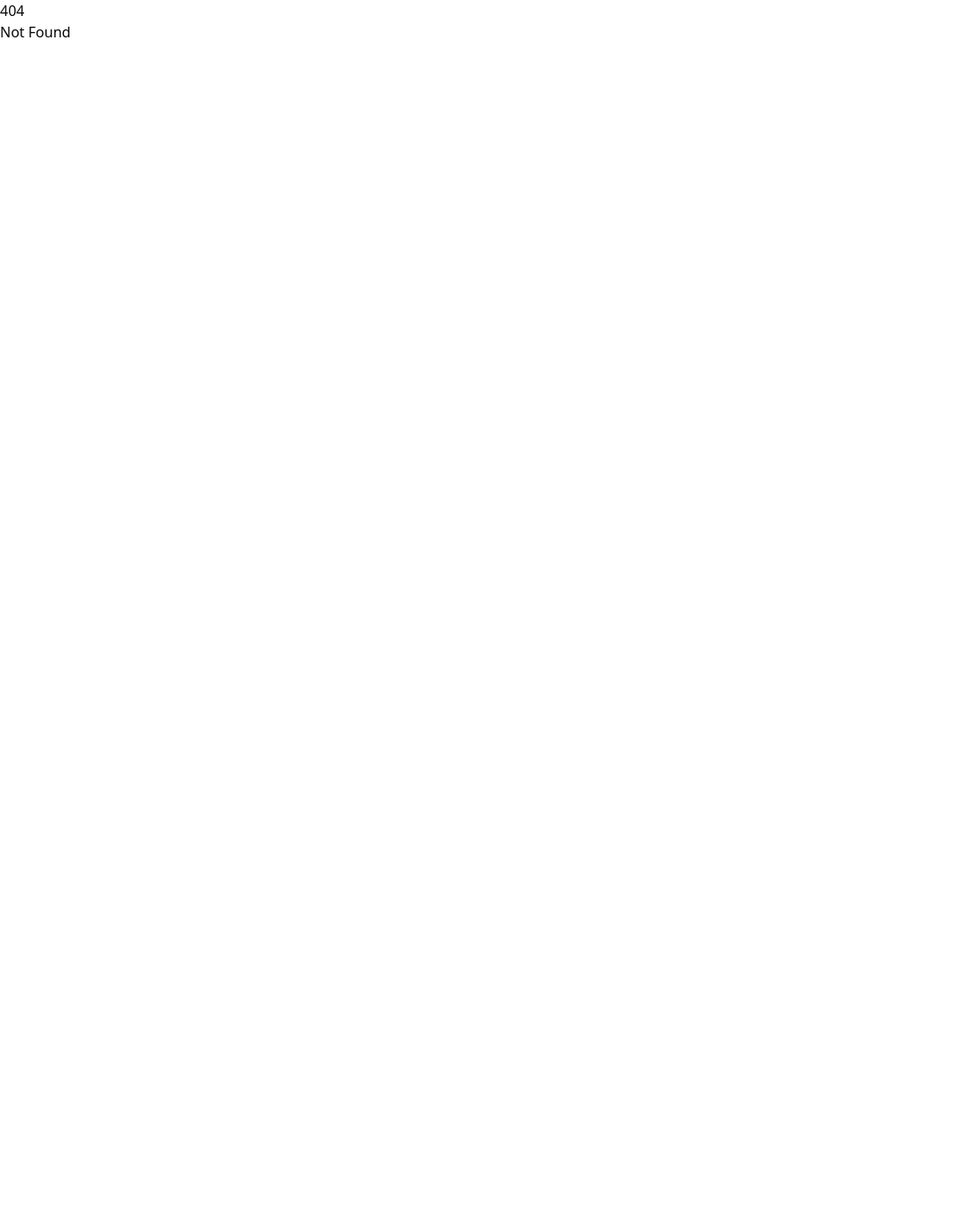
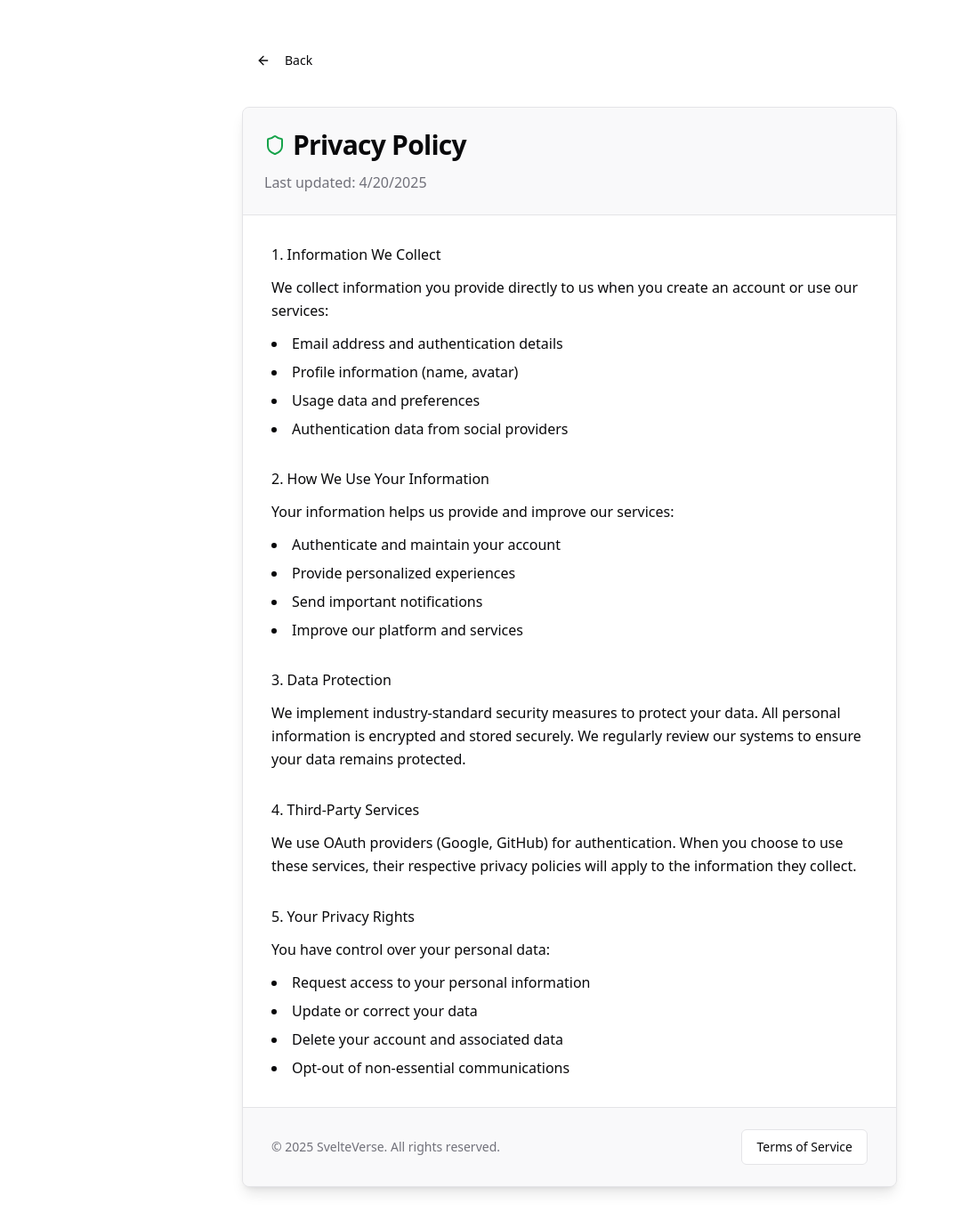
Before and after one commit to jaykerkar0405/SvelteVerse, a SvelteKit app: page /privacy in a window 1280 px wide. Before the commit this address had no page. Shown: the whole page at 89% size, without its empty margins (0-1071 px from the left). Before the commit the page ends 800 px from the top, so only its background shows below. Built offline with nearby package versions, Linux system fonts and the light colour scheme.

Commit message:
feat: add Privacy Policy and Terms of Service pages with structured content

```diff
--- /dev/null
+++ b/src/routes/privacy/+page.svelte
@@ -0,0 +1,94 @@
+<script lang="ts">
+	import { goto } from '$app/navigation';
+	import { fade } from 'svelte/transition';
+	import * as Card from '$lib/components/ui/card';
+	import { ArrowLeft, Shield } from 'lucide-svelte';
+	import { Button } from '$lib/components/ui/button';
+</script>
+
+<div class="container mx-auto max-w-3xl px-4 py-12" in:fade={{ duration: 300 }}>
+	<Button variant="ghost" class="mb-8" onclick={() => goto('/')}>
+		<ArrowLeft class="mr-2 h-4 w-4" />
+		Back
+	</Button>
+
+	<Card.Root class="overflow-hidden shadow-lg">
+		<Card.Header class="space-y-3 border-b bg-muted/50 pb-6">
+			<div class="flex items-center gap-2">
+				<Shield class="h-6 w-6 text-primary" />
+				<Card.Title class="text-3xl font-bold tracking-tight">Privacy Policy</Card.Title>
+			</div>
+			<Card.Description class="text-base">
+				Last updated: {new Date().toLocaleDateString()}
+			</Card.Description>
+		</Card.Header>
+
+		<Card.Content
+			class="prose prose-slate dark:prose-invert prose-headings:font-semibold prose-h2:text-xl prose-h2:text-primary/80 prose-p:text-muted-foreground prose-li:text-muted-foreground max-w-none px-8 py-8"
+		>
+			<div class="space-y-8">
+				<section class="space-y-3">
+					<h2 class="flex items-center gap-2">1. Information We Collect</h2>
+					<p class="leading-relaxed">
+						We collect information you provide directly to us when you create an account or use our
+						services:
+					</p>
+					<ul class="list-inside list-disc space-y-2">
+						<li>Email address and authentication details</li>
+						<li>Profile information (name, avatar)</li>
+						<li>Usage data and preferences</li>
+						<li>Authentication data from social providers</li>
+					</ul>
+				</section>
+
+				<section class="space-y-3">
+					<h2>2. How We Use Your Information</h2>
+					<p class="leading-relaxed">Your information helps us provide and improve our services:</p>
+					<ul class="list-inside list-disc space-y-2">
+						<li>Authenticate and maintain your account</li>
+						<li>Provide personalized experiences</li>
+						<li>Send important notifications</li>
+						<li>Improve our platform and services</li>
+					</ul>
+				</section>
+
+				<section class="space-y-3">
+					<h2>3. Data Protection</h2>
+					<p class="leading-relaxed">
+						We implement industry-standard security measures to protect your data. All personal
+						information is encrypted and stored securely. We regularly review our systems to ensure
+						your data remains protected.
+					</p>
+				</section>
+
+				<section class="space-y-3">
+					<h2>4. Third-Party Services</h2>
+					<p class="leading-relaxed">
+						We use OAuth providers (Google, GitHub) for authentication. When you choose to use these
+						services, their respective privacy policies will apply to the information they collect.
+					</p>
+				</section>
+
+				<section class="space-y-3">
+					<h2>5. Your Privacy Rights</h2>
+					<p class="leading-relaxed">You have control over your personal data:</p>
+					<ul class="list-inside list-disc space-y-2">
+						<li>Request access to your personal information</li>
+						<li>Update or correct your data</li>
+						<li>Delete your account and associated data</li>
+						<li>Opt-out of non-essential communications</li>
+					</ul>
+				</section>
+			</div>
+		</Card.Content>
+
+		<Card.Footer class="flex items-center justify-between border-t bg-muted/50 px-8 py-6">
+			<p class="text-sm text-muted-foreground">
+				© {new Date().getFullYear()} SvelteVerse. All rights reserved.
+			</p>
+			<Button variant="outline" onclick={() => goto('/terms')} class="font-medium">
+				Terms of Service
+			</Button>
+		</Card.Footer>
+	</Card.Root>
+</div>
--- /dev/null
+++ b/src/routes/terms/+page.svelte
@@ -0,0 +1,83 @@
+<script lang="ts">
+	import { goto } from '$app/navigation';
+	import { Scroll } from 'lucide-svelte';
+	import { fade } from 'svelte/transition';
+	import { ArrowLeft } from 'lucide-svelte';
+	import * as Card from '$lib/components/ui/card';
+	import { Button } from '$lib/components/ui/button';
+</script>
+
+<div class="container mx-auto max-w-3xl px-4 py-12" in:fade={{ duration: 300 }}>
+	<Button variant="ghost" class="mb-8" onclick={() => goto('/')}>
+		<ArrowLeft class="mr-2 h-4 w-4" />
+		Back
+	</Button>
+
+	<Card.Root class="overflow-hidden shadow-lg">
+		<Card.Header class="space-y-3 border-b bg-muted/50 pb-6">
+			<div class="flex items-center gap-2">
+				<Scroll class="h-6 w-6 text-primary" />
+				<Card.Title class="text-3xl font-bold tracking-tight">Terms of Service</Card.Title>
+			</div>
+			<Card.Description class="text-base">
+				Last updated: {new Date().toLocaleDateString()}
+			</Card.Description>
+		</Card.Header>
+
+		<Card.Content
+			class="prose prose-slate dark:prose-invert prose-headings:font-semibold prose-h2:text-xl prose-h2:text-primary/80 prose-p:text-muted-foreground prose-li:text-muted-foreground max-w-none px-8 py-8"
+		>
+			<div class="space-y-8">
+				<section class="space-y-3">
+					<h2 class="flex items-center gap-2">1. Acceptance of Terms</h2>
+					<p class="leading-relaxed">
+						By accessing and using SvelteVerse, you accept and agree to be bound by the terms and
+						conditions outlined here.
+					</p>
+				</section>
+
+				<section class="space-y-3">
+					<h2>2. User Account</h2>
+					<p class="leading-relaxed">
+						You are responsible for maintaining the security of your account and password.
+						SvelteVerse cannot and will not be liable for any loss or damage from your failure to
+						comply with this security obligation.
+					</p>
+				</section>
+
+				<section class="space-y-3">
+					<h2>3. Services</h2>
+					<p class="leading-relaxed">
+						SvelteVerse provides a platform for developers to access and use reusable Svelte
+						components. We reserve the right to modify or discontinue any service at any time.
+					</p>
+				</section>
+
+				<section class="space-y-3">
+					<h2>4. Intellectual Property</h2>
+					<p class="leading-relaxed">
+						The components available through SvelteVerse are provided under the MIT License unless
+						otherwise specified. You retain all rights to your own implementations.
+					</p>
+				</section>
+
+				<section class="space-y-3">
+					<h2>5. Limitations</h2>
+					<p class="leading-relaxed">
+						In no event shall SvelteVerse be liable for any damages arising out of the use or
+						inability to use our services.
+					</p>
+				</section>
+			</div>
+		</Card.Content>
+
+		<Card.Footer class="flex items-center justify-between border-t bg-muted/50 px-8 py-6">
+			<p class="text-sm text-muted-foreground">
+				© {new Date().getFullYear()} SvelteVerse. All rights reserved.
+			</p>
+			<Button variant="outline" onclick={() => goto('/privacy')} class="font-medium">
+				Privacy Policy
+			</Button>
+		</Card.Footer>
+	</Card.Root>
+</div>
```
